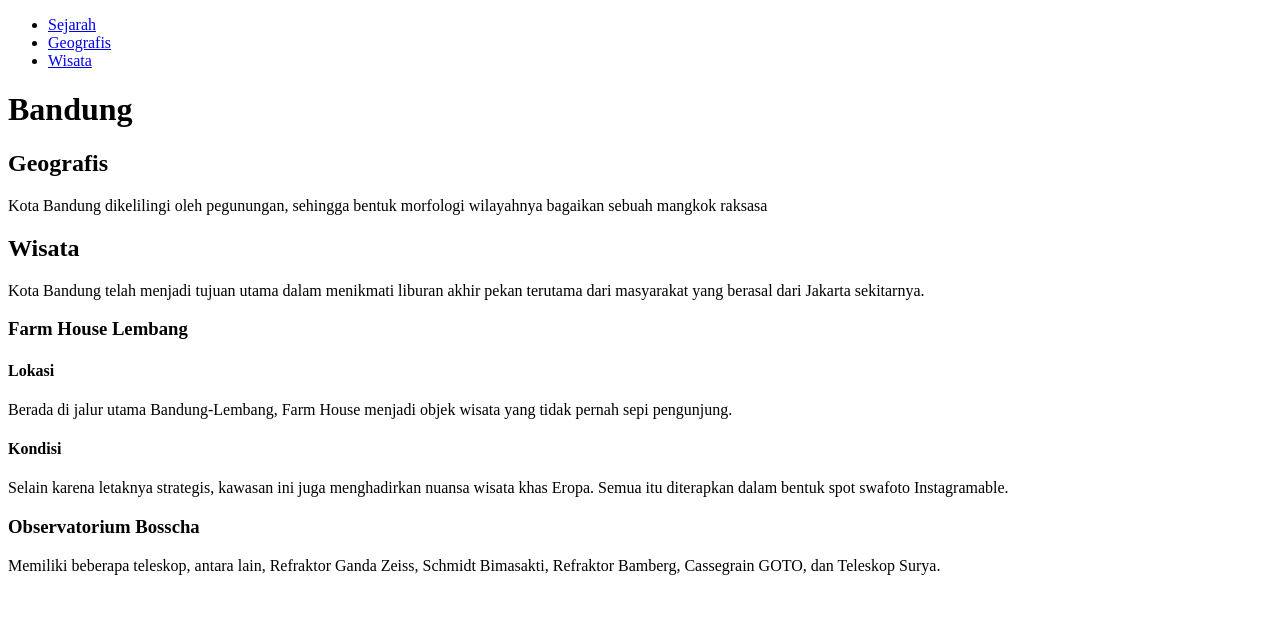
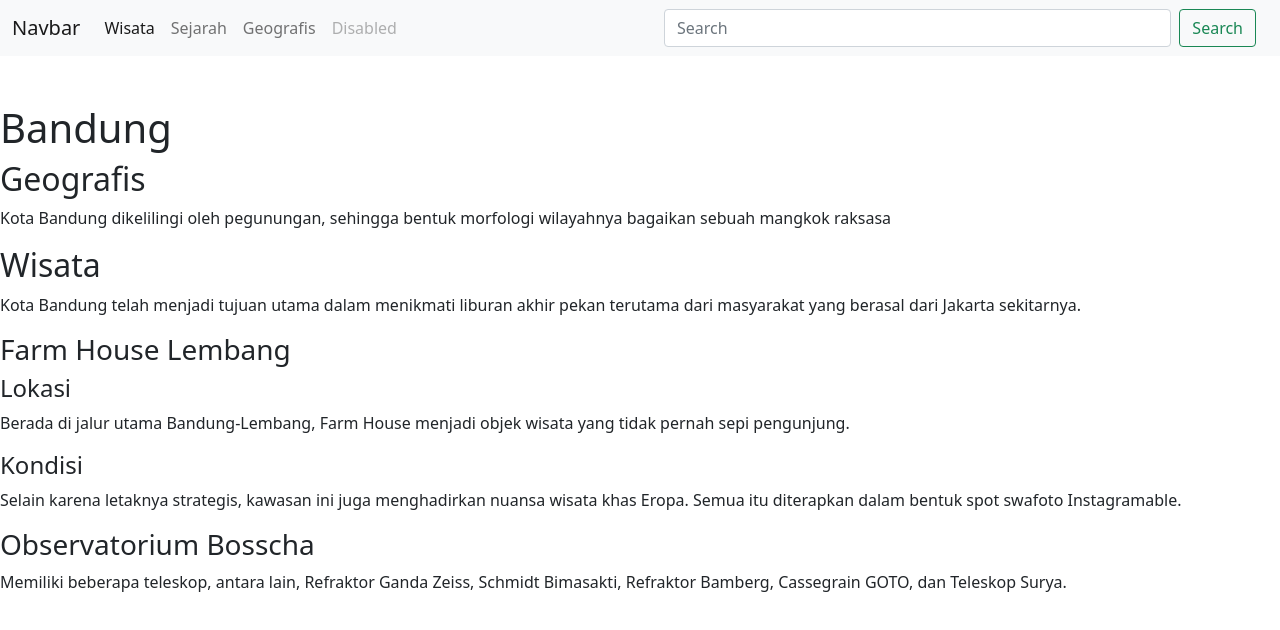
Before and after one commit to Andy1-lix/Dicoding, a plain HTML site: page Belajar/index.html in a window 1280 px wide. Drawn offline with nearby package versions, Linux system fonts and the light colour scheme.

Commit message:
get the navbar with bootstrap 5

```diff
--- a/Belajar/index.html
+++ b/Belajar/index.html
@@ -5,13 +5,43 @@
     <meta http-equiv="X-UA-Compatible" content="IE=edge">
     <meta name="viewport" content="width=device-width, initial-scale=1.0">
     <title>Document</title>
+    <link href="https://cdn.jsdelivr.net/npm/bootstrap@5.0.2/dist/css/bootstrap.min.css" rel="stylesheet" integrity="sha384-EVSTQN3/azprG1Anm3QDgpJLIm9Nao0Yz1ztcQTwFspd3yD65VohhpuuCOmLASjC" crossorigin="anonymous">
 </head>
 <body>
-    <ul>
-        <li><a href="#">Sejarah</a></li>
-        <li><a href="#">Geografis</a></li>
-        <li><a href="#">Wisata</a></li>
-    </ul>
+    <header>
+        <nav class="navbar navbar-expand-lg navbar-light bg-light">
+            <div class="container-fluid">
+              <a class="navbar-brand" href="#">Navbar</a>
+              <button class="navbar-toggler" type="button" data-bs-toggle="collapse" data-bs-target="#navbarNav" aria-controls="navbarNav" aria-expanded="false" aria-label="Toggle navigation">
+                <span class="navbar-toggler-icon"></span>
+              </button>
+              <div class="collapse navbar-collapse" id="navbarNav">
+                <ul class="navbar-nav">
+                  <li class="nav-item">
+                    <a class="nav-link active" aria-current="page" href="#">Wisata</a>
+                  </li>
+                  <li class="nav-item">
+                    <a class="nav-link" href="#">Sejarah</a>
+                  </li>
+                  <li class="nav-item">
+                    <a class="nav-link" href="#">Geografis</a>
+                  </li>
+                  <li class="nav-item">
+                    <a class="nav-link disabled" href="#" tabindex="-1" aria-disabled="true">Disabled</a>
+                  </li>
+                </ul>
+              </div>
+            </div>
+            <div class="container-fluid">
+                <div class="container-fluid">
+                    <form class="d-flex">
+                      <input class="form-control me-2" type="search" placeholder="Search" aria-label="Search">
+                      <button class="btn btn-outline-success" type="submit">Search</button>
+                    </form>
+                  </div>
+          </nav>
+    </header><br><br>
+
     <h1>Bandung</h1>
 
 <h2>Geografis</h2>
```
